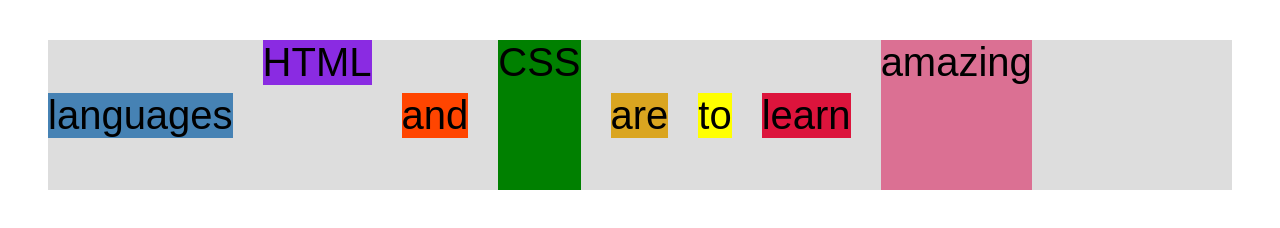
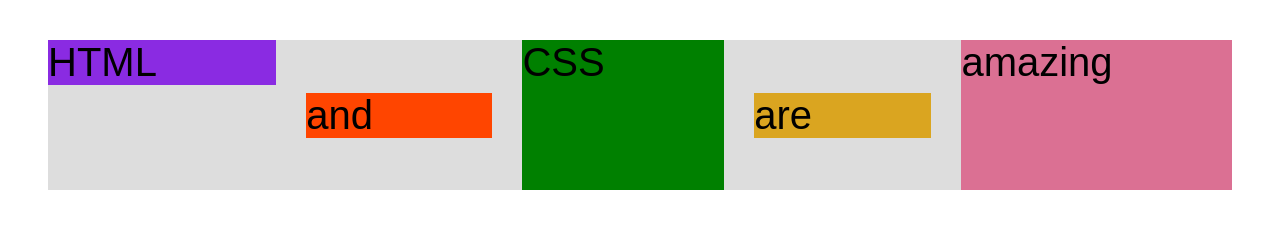
Before and after one commit to Maigwa164/NeatPixels, a plain HTML site: page flexbox.html in a window 1280 px wide. Drawn offline with Linux system fonts and the light colour scheme.

Commit message:
flex(basis|grow|shrink)

```diff
--- a/flexbox.html
+++ b/flexbox.html
@@ -46,8 +46,15 @@
         gap: 30px;
       }
 
+      .el {
+        /* flex-basis: 200px; */
+        flex-shrink: 0;
+        flex-grow: 1;
+      }
+
       .el--1 {
         align-self: flex-start;
+        /* flex-grow: 2; */
       }
       .el--5 {
         align-self: stretch;
@@ -65,9 +72,9 @@
       <div class="el el--3">CSS</div>
       <div class="el el--4">are</div>
       <div class="el el--5">amazing</div>
-      <div class="el el--6">languages</div>
+      <!-- <div class="el el--6">languages</div>
       <div class="el el--7">to</div>
-      <div class="el el--8">learn</div>
+      <div class="el el--8">learn</div> -->
     </div>
   </body>
 </html>
```
